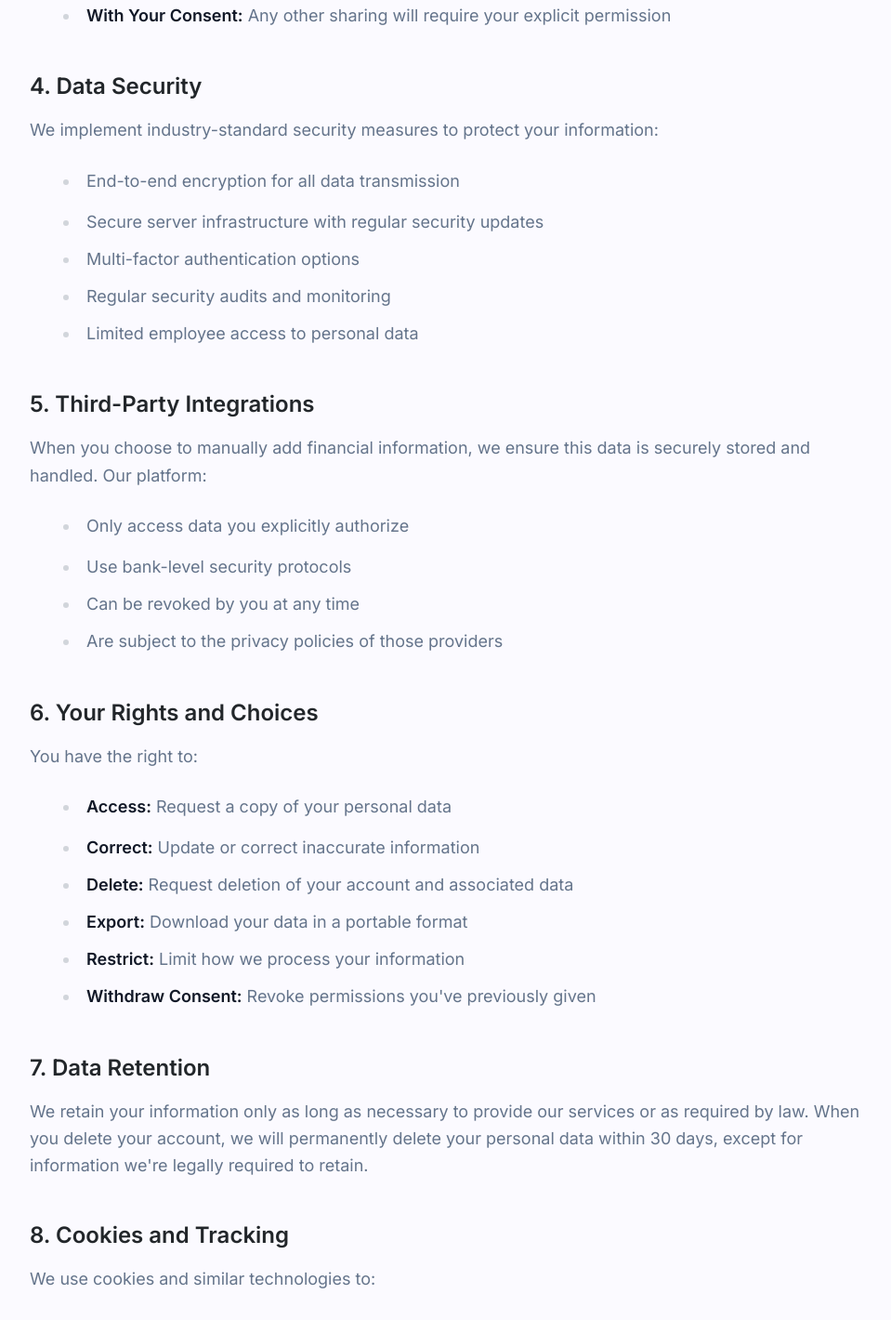
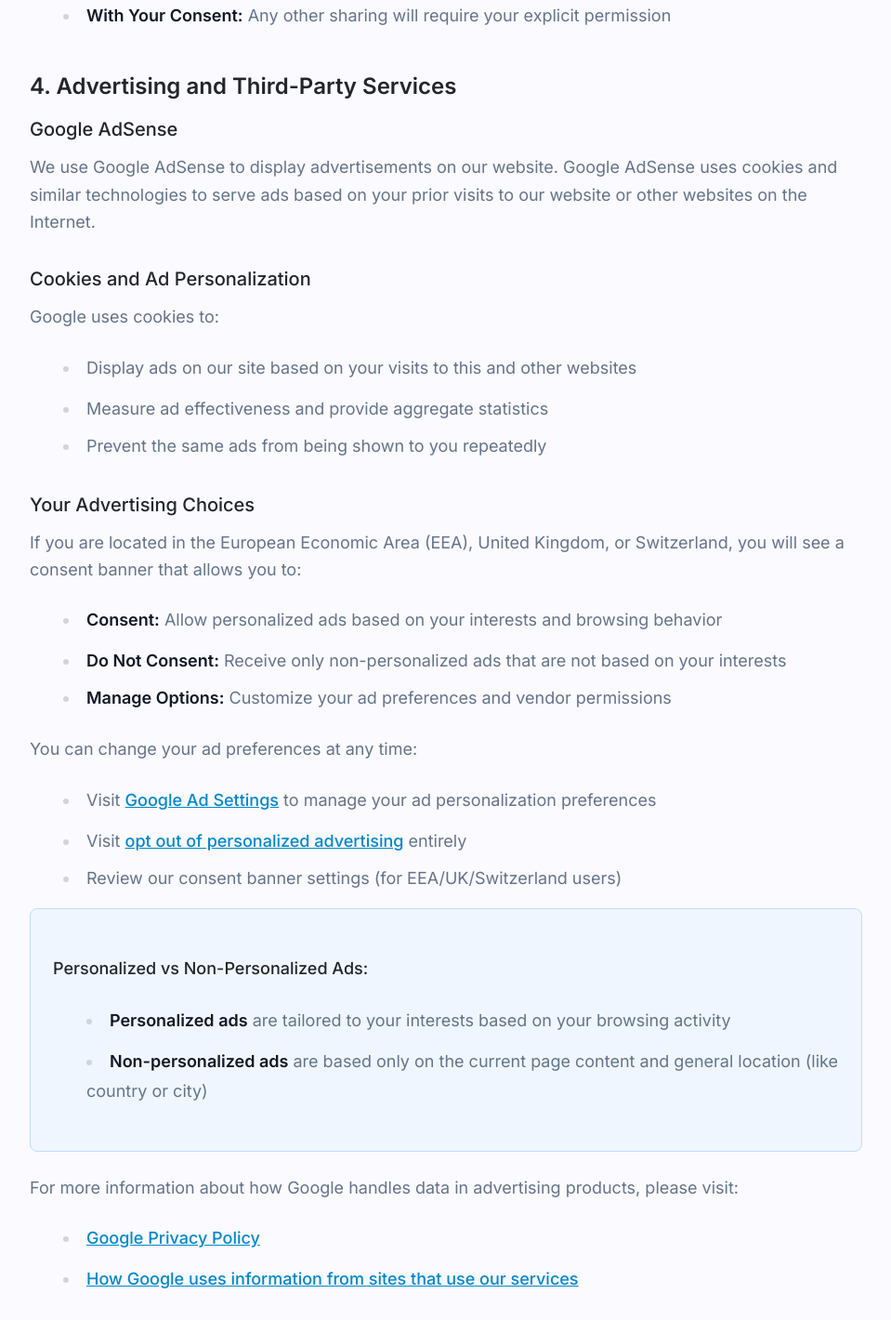
Before and after one commit to geokent/dividend-drip-tracker, a React (Vite) app: page /privacy in a window 1280 px wide. Shown: the part 1960-3380 px from the top of the page at 93% size, without its empty margins (160-1119 px from the left). Built offline with nearby package versions, Linux system fonts and the light colour scheme.

Commit message:
Update Privacy Policy for AdSense

```diff
--- a/src/pages/Privacy.tsx
+++ b/src/pages/Privacy.tsx
@@ -125,7 +125,61 @@ const Privacy = () => {
             </section>
 
             <section>
-              <h2 className="text-2xl font-semibold text-foreground mb-4">4. Data Security</h2>
+              <h2 className="text-2xl font-semibold text-foreground mb-4">4. Advertising and Third-Party Services</h2>
+
+              <h3 className="text-xl font-medium text-foreground mb-3">Google AdSense</h3>
+              <p className="text-muted-foreground leading-relaxed mb-4">
+                We use Google AdSense to display advertisements on our website. Google AdSense uses cookies and similar technologies to serve ads based on your prior visits to our website or other websites on the Internet.
+              </p>
+
+              <h3 className="text-xl font-medium text-foreground mb-3">Cookies and Ad Personalization</h3>
+              <p className="text-muted-foreground leading-relaxed mb-4">
+                Google uses cookies to:
+              </p>
+              <ul className="list-disc list-inside space-y-2 text-muted-foreground mb-4">
+                <li>Display ads on our site based on your visits to this and other websites</li>
+                <li>Measure ad effectiveness and provide aggregate statistics</li>
+                <li>Prevent the same ads from being shown to you repeatedly</li>
+              </ul>
+
+              <h3 className="text-xl font-medium text-foreground mb-3">Your Advertising Choices</h3>
+              <p className="text-muted-foreground leading-relaxed mb-4">
+                If you are located in the European Economic Area (EEA), United Kingdom, or Switzerland, you will see a consent banner that allows you to:
+              </p>
+              <ul className="list-disc list-inside space-y-2 text-muted-foreground mb-4">
+                <li><strong>Consent:</strong> Allow personalized ads based on your interests and browsing behavior</li>
+                <li><strong>Do Not Consent:</strong> Receive only non-personalized ads that are not based on your interests</li>
+                <li><strong>Manage Options:</strong> Customize your ad preferences and vendor permissions</li>
+              </ul>
+
+              <p className="text-muted-foreground leading-relaxed mb-4">
+                You can change your ad preferences at any time:
+              </p>
+              <ul className="list-disc list-inside space-y-2 text-muted-foreground mb-4">
+                <li>Visit <a href="https://adssettings.google.com/" target="_blank" rel="noopener noreferrer" className="text-primary hover:underline">Google Ad Settings</a> to manage your ad personalization preferences</li>
+                <li>Visit <a href="https://www.google.com/settings/ads" target="_blank" rel="noopener noreferrer" className="text-primary hover:underline">opt out of personalized advertising</a> entirely</li>
+                <li>Review our consent banner settings (for EEA/UK/Switzerland users)</li>
+              </ul>
+
+              <div className="bg-blue-50 border border-blue-200 rounded-lg p-6 mb-4">
+                <p className="text-foreground font-medium mb-2">Personalized vs Non-Personalized Ads:</p>
+                <ul className="list-disc list-inside space-y-2 text-muted-foreground">
+                  <li><strong>Personalized ads</strong> are tailored to your interests based on your browsing activity</li>
+                  <li><strong>Non-personalized ads</strong> are based only on the current page content and general location (like country or city)</li>
+                </ul>
+              </div>
+
+              <p className="text-muted-foreground leading-relaxed mb-4">
+                For more information about how Google handles data in advertising products, please visit:
+              </p>
+              <ul className="list-disc list-inside space-y-2 text-muted-foreground">
+                <li><a href="https://policies.google.com/privacy" target="_blank" rel="noopener noreferrer" className="text-primary hover:underline">Google Privacy Policy</a></li>
+                <li><a href="https://policies.google.com/technologies/partner-sites" target="_blank" rel="noopener noreferrer" className="text-primary hover:underline">How Google uses information from sites that use our services</a></li>
+              </ul>
+            </section>
+
+            <section>
+              <h2 className="text-2xl font-semibold text-foreground mb-4">5. Data Security</h2>
               <p className="text-muted-foreground leading-relaxed mb-4">We implement industry-standard security measures to protect your information:</p>
               <ul className="list-disc list-inside space-y-2 text-muted-foreground">
                 <li>End-to-end encryption for all data transmission</li>
@@ -137,7 +191,7 @@ const Privacy = () => {
             </section>
 
             <section>
-              <h2 className="text-2xl font-semibold text-foreground mb-4">5. Third-Party Integrations</h2>
+              <h2 className="text-2xl font-semibold text-foreground mb-4">6. Third-Party Integrations</h2>
               <p className="text-muted-foreground leading-relaxed mb-4">
                 When you choose to manually add financial information, we ensure this data is securely stored and handled. Our platform:
               </p>
@@ -150,7 +204,7 @@ const Privacy = () => {
             </section>
 
             <section>
-              <h2 className="text-2xl font-semibold text-foreground mb-4">6. Your Rights and Choices</h2>
+              <h2 className="text-2xl font-semibold text-foreground mb-4">7. Your Rights and Choices</h2>
               <p className="text-muted-foreground leading-relaxed mb-4">You have the right to:</p>
               <ul className="list-disc list-inside space-y-2 text-muted-foreground">
                 <li><strong>Access:</strong> Request a copy of your personal data</li>
@@ -163,14 +217,14 @@ const Privacy = () => {
             </section>
 
             <section>
-              <h2 className="text-2xl font-semibold text-foreground mb-4">7. Data Retention</h2>
+              <h2 className="text-2xl font-semibold text-foreground mb-4">8. Data Retention</h2>
               <p className="text-muted-foreground leading-relaxed">
                 We retain your information only as long as necessary to provide our services or as required by law. When you delete your account, we will permanently delete your personal data within 30 days, except for information we're legally required to retain.
               </p>
             </section>
 
             <section>
-              <h2 className="text-2xl font-semibold text-foreground mb-4">8. Cookies and Tracking</h2>
+              <h2 className="text-2xl font-semibold text-foreground mb-4">9. Cookies and Tracking</h2>
               <p className="text-muted-foreground leading-relaxed mb-4">
                 We use cookies and similar technologies to:
               </p>
@@ -186,28 +240,28 @@ const Privacy = () => {
             </section>
 
             <section>
-              <h2 className="text-2xl font-semibold text-foreground mb-4">9. Children's Privacy</h2>
+              <h2 className="text-2xl font-semibold text-foreground mb-4">10. Children's Privacy</h2>
               <p className="text-muted-foreground leading-relaxed">
                 Our service is not intended for children under 18. We do not knowingly collect personal information from children under 18. If you believe we have inadvertently collected such information, please contact us immediately.
               </p>
             </section>
 
             <section>
-              <h2 className="text-2xl font-semibold text-foreground mb-4">10. International Users</h2>
+              <h2 className="text-2xl font-semibold text-foreground mb-4">11. International Users</h2>
               <p className="text-muted-foreground leading-relaxed">
                 If you are accessing our service from outside the United States, please note that your information may be transferred to, stored, and processed in the United States where our servers are located.
               </p>
             </section>
 
             <section>
-              <h2 className="text-2xl font-semibold text-foreground mb-4">11. Changes to This Policy</h2>
+              <h2 className="text-2xl font-semibold text-foreground mb-4">12. Changes to This Policy</h2>
               <p className="text-muted-foreground leading-relaxed">
                 We may update this Privacy Policy from time to time. We will notify you of any material changes by posting the new policy on our website and updating the "last updated" date. We encourage you to review this policy periodically.
               </p>
             </section>
 
             <section>
-              <h2 className="text-2xl font-semibold text-foreground mb-4">12. Contact Us</h2>
+              <h2 className="text-2xl font-semibold text-foreground mb-4">13. Contact Us</h2>
               <p className="text-muted-foreground leading-relaxed">
                 If you have any questions about this Privacy Policy or our privacy practices, please contact us through our website or at the contact information provided on our platform.
               </p>
```
